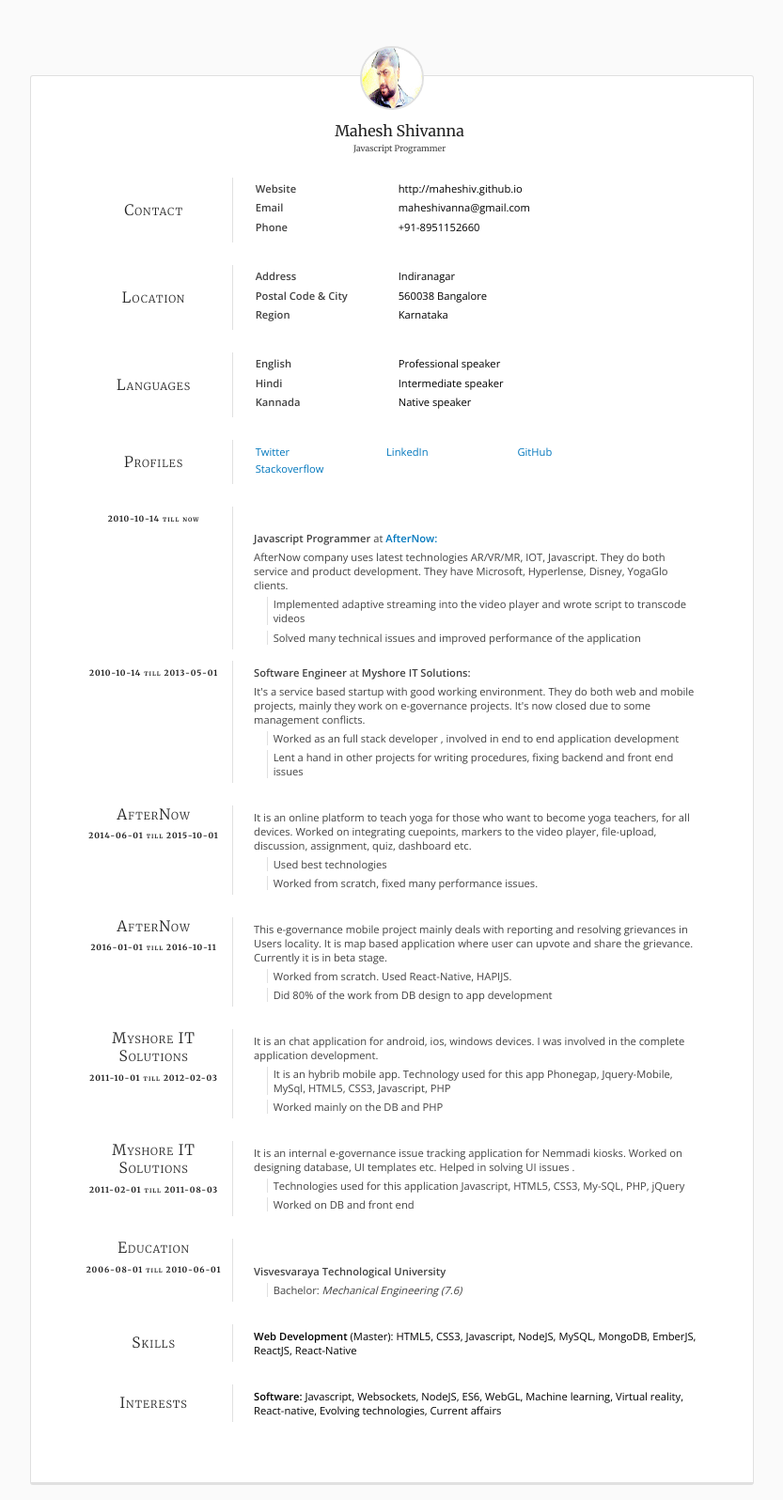
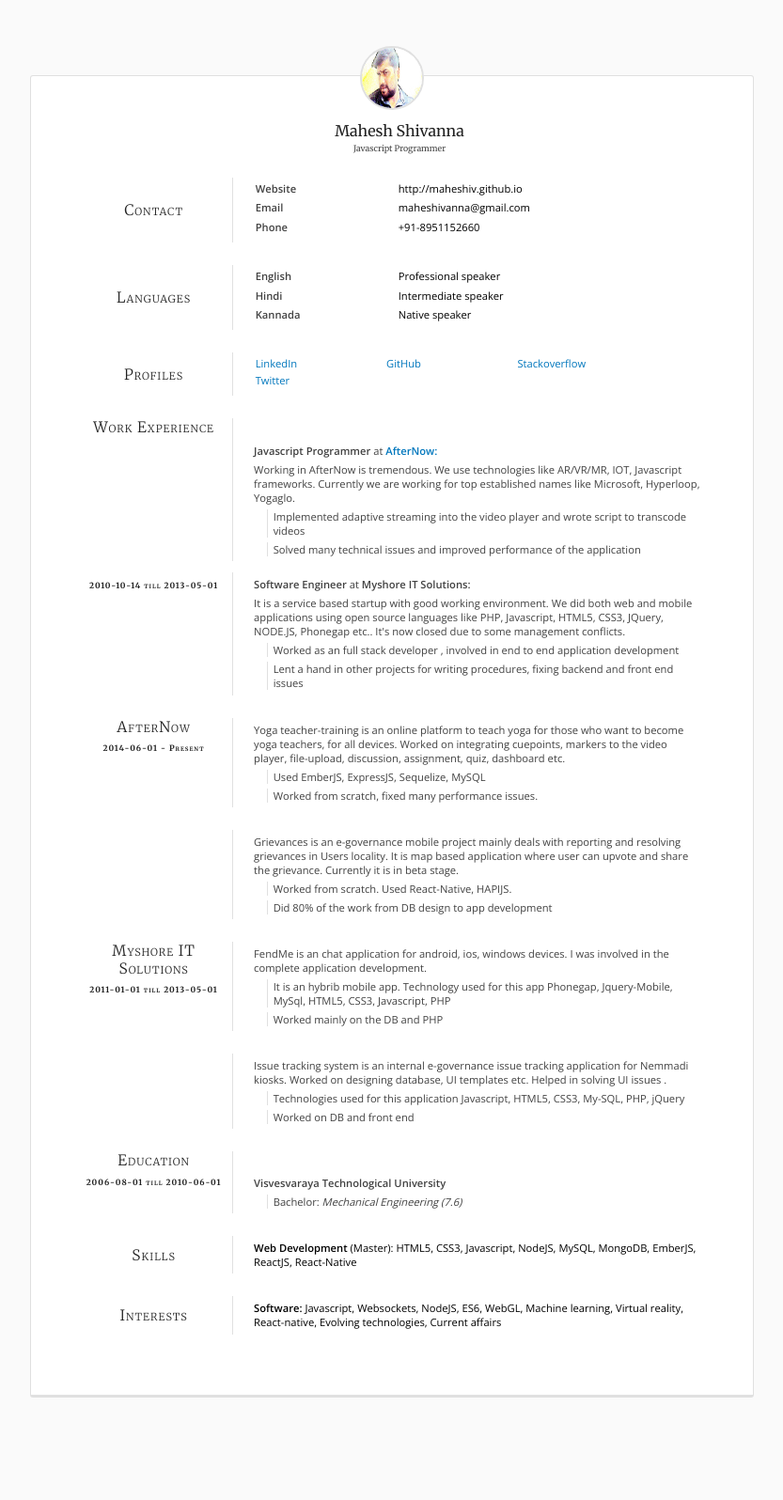
Before and after one commit to maheshiv/maheshiv.github.io, a Jekyll site: the page maheshivanna.html, which Jekyll copies as it is, in a window 1280 px wide. Shown: the whole page at 94% size, without its empty margins (223-1056 px from the left). Built offline with Jekyll 4.4.1, drawn with Linux system fonts in a browser that asks for light colours; after the commit the page ends 1503 px from its top, so only the background shows below that.

Commit message:
modified cv & personal site

```diff
--- a/_config.yml
+++ b/_config.yml
@@ -1,6 +1,7 @@
 title: Mahesh Shivanna
 description: >
-  This is my personal website made with love
+  I am Mahesh, working as a Javascript Programmer for AfterNow under the payroll of Read-Ink Technologies.
+  This is my personal blog site.
 sass:
   sass_dir: assets/sass
 url: http://maheshiv.github.io
@@ -14,7 +15,7 @@ instagram_username:
 pinterest_username:
 flickr_username:
 github_username:  maheshiv
-feed_icon: rss
+feed_icon:
 email: maheshivanna@gmail.com
 gems: [jekyll-paginate]
 paginate_path: "/page/:num/"
--- a/_includes/footer.html
+++ b/_includes/footer.html
@@ -19,9 +19,6 @@
       {% if site.stackoverflow %}
       <li><a href="http://stackoverflow.com/users/2494525/{{ site.stackoverflow }}" class="icon fa-stack-overflow"><span class="label">Stackoverflow</span></a></li>
       {% endif %}
-      {% if site.phone_no %}
-      <li><a class="icon fa-mobile"><span class="label">Cell no.</span></a></li>
-      {% endif %}
       {% if site.email %}
       <li><a href="mailto:{{ site.email }}" class="icon fa-envelope-o"><span class="label">Email</span></a></li>
       {% endif %}
--- a/_includes/header.html
+++ b/_includes/header.html
@@ -2,4 +2,5 @@
   <header id="header">
     <a href="{{ site.github.url }}/" class="image avatar"><img src="{{ site.github.url }}/images/avatar.jpg" alt="" /></a>
     <h1>{{ site.description | markdownify | remove: '<p>' | remove: '</p>' }}</h1>
+    <p><i class="icon fa-mobile"></i> {{site.phone_no}}</p>
   </header>
--- a/maheshivanna.html
+++ b/maheshivanna.html
@@ -463,27 +463,6 @@ div.content-text.skills-listing > ul > li:first-child {
             </div>
           </section>
           <!-- LOCATION -->
-              <section class="content">
-                <div class="row">
-                  <div class="content-cat">
-                    Location
-                  </div>
-                  <div class="content-text">
-                      <ul>
-                        <li>Address</li>
-                        <li>Indiranagar</li>
-                      </ul>
-                        <ul>
-                          <li>Postal Code & City</li>
-                          <li>560038 Bangalore</li>
-                        </ul>
-                      <ul>
-                        <li>Region</li>
-                        <li>Karnataka</li>
-                      </ul>
-                  </div>
-                </div>
-              </section>
         <!-- LANGUAGE -->
             <section class="content">
               <div class="row">
@@ -515,11 +494,6 @@ div.content-text.skills-listing > ul > li:first-child {
                   <div class="content-text profiles-listing">
                     <ul>
                           <li>
-                            <a href="" target="_blank">
-                              Twitter
-                            </a>
-                          </li>
-                          <li>
                             <a href="https://www.linkedin.com/in/maheshivanna" target="_blank">
                               LinkedIn
                             </a>
@@ -534,6 +508,11 @@ div.content-text.skills-listing > ul > li:first-child {
                               Stackoverflow
                             </a>
                           </li>
+                          <li>
+                            <a href="" target="_blank">
+                              Twitter
+                            </a>
+                          </li>
                     </ul>
                   </div>
                 </div>
@@ -541,14 +520,14 @@ div.content-text.skills-listing > ul > li:first-child {
                 <section class="content">
                   <div class="row">
                     <div class="content-cat big-text">
-                        <p>2010-10-14 till now</p>
+                        Work  Experience
                     </div>
                     <div class="content-text work-listing education-listing">
                           <p style="margin-top:2.4em;">
                           <strong>Javascript Programmer</strong>
                           at <strong><a href="https://www.afternow.io/">AfterNow:</a></strong>
                         </p>
-                        <p>AfterNow company uses latest technologies AR/VR/MR, IOT, Javascript. They do both service and product development. They have Microsoft, Hyperlense, Disney, YogaGlo clients. </p>
+                        <p>Working in AfterNow is tremendous. We use technologies like AR/VR/MR, IOT, Javascript frameworks. Currently we are working for top established names like Microsoft, Hyperloop, Yogaglo.</p>
                           <p class="highlight">Implemented adaptive streaming into the video player and wrote script to transcode videos</p>
                           <p class="highlight">Solved many technical issues and improved performance of the application</p>
                     </div>
@@ -564,7 +543,7 @@ div.content-text.skills-listing > ul > li:first-child {
                             <strong>Software Engineer</strong>
                             at <strong>Myshore IT Solutions:</strong>
                         </p>
-                        <p>It&#x27;s a service based startup with good working environment. They do both web and mobile projects, mainly they work on e-governance projects. It&#x27;s now closed due to some management conflicts.</p>
+                        <p>It is a service based startup with good working environment. We did both web and mobile applications using open source languages like PHP, Javascript, HTML5, CSS3, JQuery, NODE.JS, Phonegap etc.. It&#x27;s now closed due to some management conflicts.</p>
                           <p class="highlight">Worked as an full stack developer , involved in end to end application development</p>
                           <p class="highlight">Lent a hand in other projects for writing procedures, fixing backend and front end issues</p>
                     </div>
@@ -574,13 +553,13 @@ div.content-text.skills-listing > ul > li:first-child {
                 <div class="row">
                   <div class="content-cat big-text">
                       AfterNow
-                        <p>2014-06-01 till 2015-10-01</p>
+                        <p>2014-06-01 - Present</p>
                   </div>
                   <div class="content-text work-listing">
                       <p>
-                        It is an online platform to teach yoga for those who want to become yoga teachers, for all devices. Worked on integrating cuepoints, markers to the video player, file-upload, discussion, assignment, quiz, dashboard etc.
+                        Yoga teacher-training is an online platform to teach yoga for those who want to become yoga teachers, for all devices. Worked on integrating cuepoints, markers to the video player, file-upload, discussion, assignment, quiz, dashboard etc.
                       </p>
-                        <p class="highlight">Used best technologies</p>
+                        <p class="highlight">Used EmberJS, ExpressJS, Sequelize, MySQL</p>
                         <p class="highlight">Worked from scratch, fixed many performance issues.</p>
                   </div>
                 </div>
@@ -588,12 +567,10 @@ div.content-text.skills-listing > ul > li:first-child {
               <section class="content">
                 <div class="row">
                   <div class="content-cat big-text">
-                      AfterNow
-                        <p>2016-01-01 till 2016-10-11</p>
                   </div>
                   <div class="content-text work-listing">
                       <p>
-                        This e-governance mobile project mainly deals with reporting and resolving grievances in Users locality. It is map based application where user can upvote and share the grievance. Currently it is in beta stage.
+                        Grievances is an e-governance mobile project mainly deals with reporting and resolving grievances in Users locality. It is map based application where user can upvote and share the grievance. Currently it is in beta stage.
                       </p>
                         <p class="highlight">Worked from scratch. Used React-Native, HAPIJS.</p>
                         <p class="highlight">Did 80% of the work from DB design to app development</p>
@@ -604,11 +581,11 @@ div.content-text.skills-listing > ul > li:first-child {
                 <div class="row">
                   <div class="content-cat big-text">
                       Myshore IT Solutions
-                        <p>2011-10-01 till 2012-02-03</p>
+                        <p>2011-01-01 till 2013-05-01</p>
                   </div>
                   <div class="content-text work-listing">
                       <p>
-                        It is an chat application for android, ios, windows devices. I was involved in the complete application development.
+                        FendMe is an chat application for android, ios, windows devices. I was involved in the complete application development.
                       </p>
                         <p class="highlight">It is an hybrib mobile app. Technology used for this app Phonegap, Jquery-Mobile, MySql, HTML5, CSS3, Javascript, PHP</p>
                         <p class="highlight">Worked mainly on the DB and PHP</p>
@@ -618,12 +595,10 @@ div.content-text.skills-listing > ul > li:first-child {
               <section class="content">
                 <div class="row">
                   <div class="content-cat big-text">
-                      Myshore IT Solutions
-                        <p>2011-02-01 till 2011-08-03</p>
                   </div>
                   <div class="content-text work-listing">
                       <p>
-                        It is an internal e-governance issue tracking application for Nemmadi kiosks. Worked on designing database, UI templates etc. Helped in solving UI issues .
+                        Issue tracking system is an internal e-governance issue tracking application for Nemmadi kiosks. Worked on designing database, UI templates etc. Helped in solving UI issues .
                       </p>
                         <p class="highlight">Technologies used for this application Javascript, HTML5, CSS3, My-SQL, PHP, jQuery</p>
                         <p class="highlight">Worked on DB and front end</p>
```
Also changed, not shown: resume.json (+24 -31 lines).
